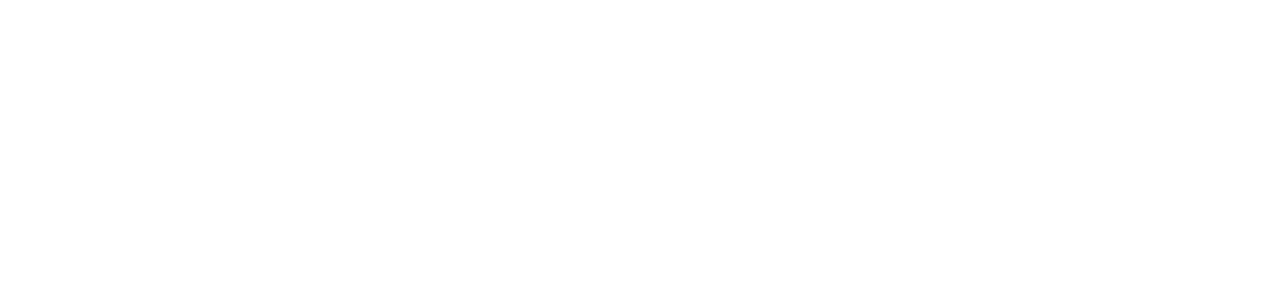
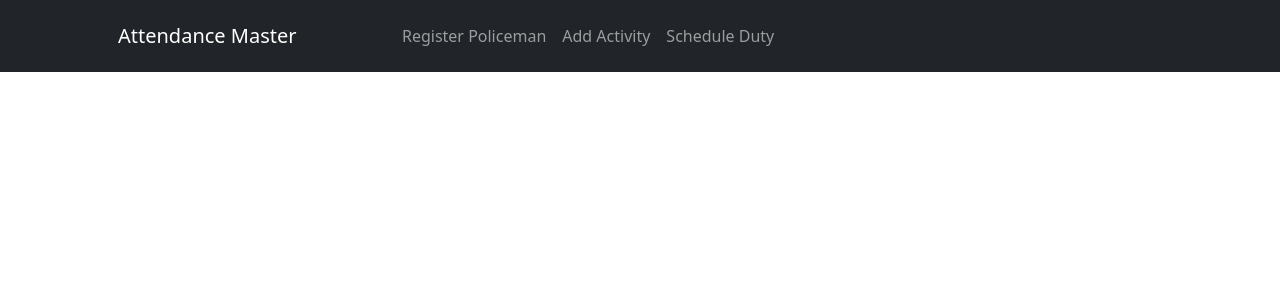
Before and after one commit to shubhamlokhande2147/Police-Duty-Scheduling, a React (Create React App) app in the folder PDS_React/pdsapp/: page /view/1 in a window 1280 px wide. Before the commit this address had no page. Shown: the top 300 px of the page. Built offline with nearby package versions, Linux system fonts and the light colour scheme.

Commit message:
edit activity frontend

```diff
--- a/PDS_React/pdsapp/src/App.js
+++ b/PDS_React/pdsapp/src/App.js
@@ -36,6 +36,7 @@ function App() {
       </Routes>
       <Footer></Footer> */}
 
+<A_Master></A_Master>
 
       <Routes>
 {/* <Route path="/home" element={<HomeComponent></HomeComponent>}></Route> */}
@@ -44,16 +45,16 @@ function App() {
         <Route path="/addnew" element={<Am_Registration/>}></Route>
         <Route path="/edit/:id" element={<AM_Edit/>}></Route>
 
+
         <Route path="/addactivity" element={<Activity_Registration/>}></Route>
         <Route path="/activity_table" element={<Activity_Table/>}></Route>
-        <Route path="/editactivity/:id" element={<Activity_Edit/>}></Route>
+        <Route path="/edit_activity/:id" element={<Activity_Edit/>}></Route>
 
 
         {/* <Route path="/list" element={<ProductList></ProductList>}></Route>
         <Route path="/edit/:id" element={<ProductEdit></ProductEdit>}></Route>
         <Route path="/view/:id" element={<ProductDetails></ProductDetails>}></Route> */}
       </Routes>
-
 
 {/*
            <Header></Header>
--- a/PDS_React/pdsapp/src/pages/Admin/AM_Edit.js
+++ b/PDS_React/pdsapp/src/pages/Admin/AM_Edit.js
@@ -79,7 +79,7 @@ export default function AM_Edit() {
     />
   </div>
   <div className="form-group">
-    <label htmlFor="password">Mobile</label>
+    <label htmlFor="password">Password</label>
     <input type="password" className="form-control" id="password" name="password"
       value={formdetails.password}
       onChange={(event)=>{setformdetails({...formdetails,password:event.target.value})}}
--- a/PDS_React/pdsapp/src/pages/Admin/Activity_Edit.js
+++ b/PDS_React/pdsapp/src/pages/Admin/Activity_Edit.js
@@ -35,7 +35,6 @@ export default function AM_Edit() {
       onChange={(event)=>{setformdetails({...formdetails,ac_id:event.target.value})}}
       readOnly
     />
-
   </div>
 
   <div className="form-group">
@@ -45,15 +44,8 @@ export default function AM_Edit() {
       onChange={(event)=>{setformdetails({...formdetails,name:event.target.value})}}
       readOnly
     />
+  </div>
 
-  </div>
-  <div className="form-group">
-    <label htmlFor="name">Name :</label>
-    <input type="text" className="form-control" id="name" name="name"
-      value={formdetails.name}
-      onChange={(event)=>{setformdetails({...formdetails,name:event.target.value})}}
-    />
-  </div>
 
   <div className="form-group">
     <label htmlFor="location">Location :</label>
@@ -61,8 +53,8 @@ export default function AM_Edit() {
       value={formdetails.location}
       onChange={(event)=>{setformdetails({...formdetails,location:event.target.value})}}
     />
+  </div>
 
-  </div>
   <div className="form-group">
     <label htmlFor="shift_time">Shift Time :</label>
     <input type="text" className="form-control" id="shift_time" name="shift_time"
--- a/PDS_React/pdsapp/src/pages/Attendance_Master/A_Master.js
+++ b/PDS_React/pdsapp/src/pages/Attendance_Master/A_Master.js
@@ -15,8 +15,9 @@ export default function A_Master() {
          <Navbar.Toggle aria-controls="basic-navbar-nav" />
          <Navbar.Collapse id="basic-navbar-nav">
            <Nav className="me-auto">
+           addactivity
              <Nav.Link href="#home">Register Policeman</Nav.Link>
-             <Nav.Link href="#link">Add Activity</Nav.Link>
+             <Nav.Link href="addactivity">Add Activity</Nav.Link>
              <Nav.Link href="#link">Schedule Duty</Nav.Link>
            </Nav>
          </Navbar.Collapse>
```
